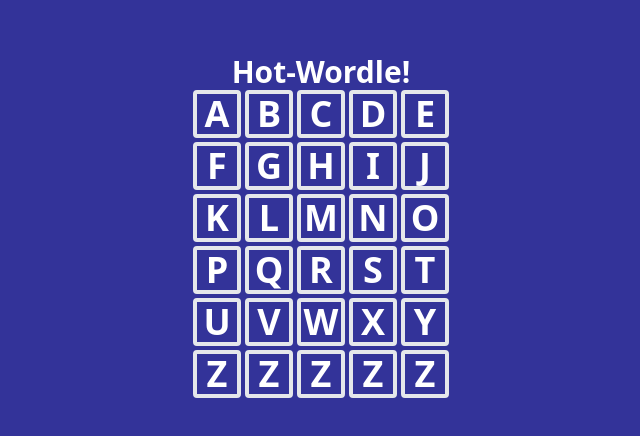
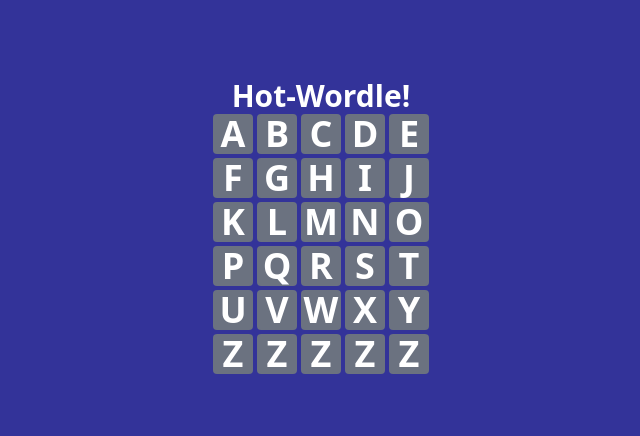
Before and after one commit to vitor-hbr/hot-wordle, a SvelteKit app in the folder svelte-hot-wordle/: page / in a window 1280 px wide. Shown: the part 174-610 px from the top of the page, without its empty margins (319-959 px from the left). Built offline with nearby package versions, Linux system fonts and the light colour scheme.

Commit message:
Update GridLetter with state prop

```diff
--- a/svelte-hot-wordle/src/components/GridLetter.svelte
+++ b/svelte-hot-wordle/src/components/GridLetter.svelte
@@ -3,14 +3,17 @@
 
 	/** @type {string} */
 	export let letter;
-	/** @type {boolean} */
-	export let isActive = false;
+	/** @type {'pending' | 'selected' | 'correct' | 'otherPosition'} */
+	export let state = 'pending';
 </script>
 
 <div
 	class={clsx([
 		'flex aspect-square items-center justify-center rounded border-4 text-4xl font-bold text-white',
-		isActive && 'border-b-8'
+		state === 'pending' && 'border-none bg-gray-500',
+		state === 'selected' && 'border-b-8',
+		state === 'otherPosition' && 'bg-yellow-500',
+		state === 'correct' && 'bg-green-500'
 	])}
 >
 	{letter}
```
